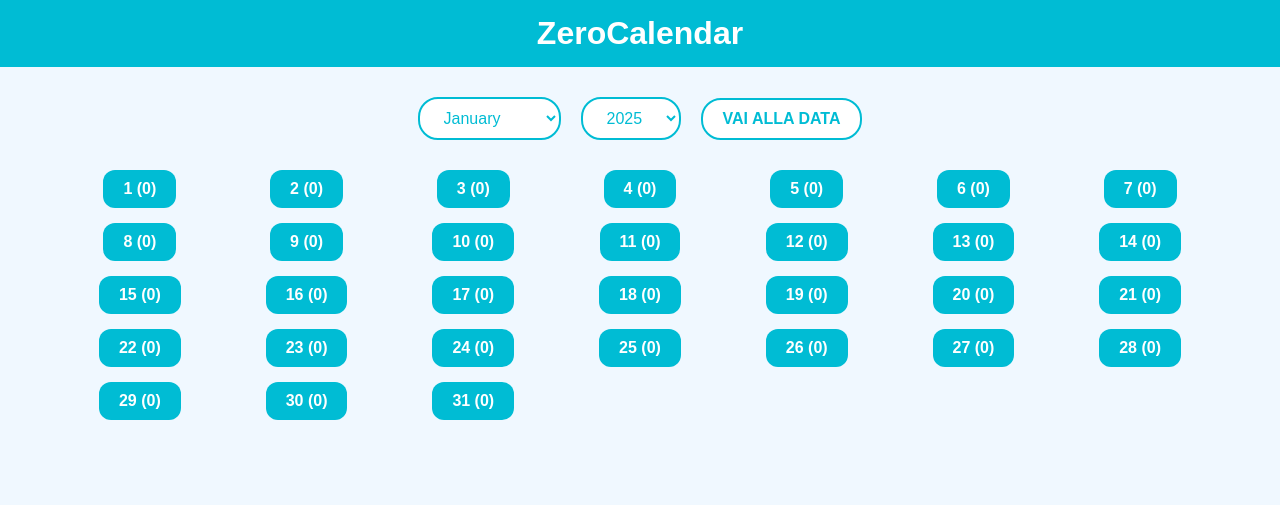
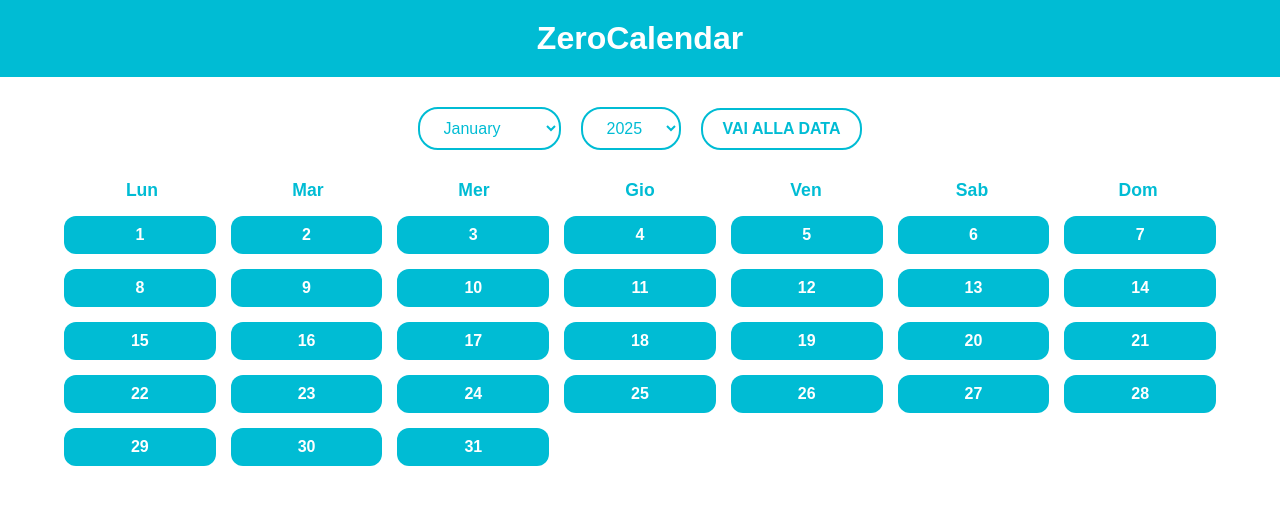
Before and after one commit to ZeroRickMore/ZeroCalendar, a Flask app: a page that uses templates/index.html in a window 1280 px wide. Shown: the top 505 px of the page. Run offline with Flask 3, Linux system fonts and the light colour scheme; data that the repository does not hold is empty.

Commit message:
Finalize css and index

```diff
--- a/static/styles.css
+++ b/static/styles.css
@@ -7,7 +7,7 @@
 
 body {
     font-family: Arial, sans-serif;
-    background-color: #f0f8ff; /* Light cyan background */
+    background-color: #ffffff;
     color: #333;
     text-align: center;
 }
@@ -16,7 +16,7 @@ body {
 .banner {
     background-color: #00bcd4; /* Cyan color */
     color: white;
-    padding: 15px 0;
+    padding: 20px 0;
     font-size: 2rem;
     font-weight: bold;
     text-align: center;
@@ -64,6 +64,20 @@ select:hover, .button:hover {
     font-weight: bold;
 }
 
+/* Weekdays Row */
+.weekdays-row {
+    display: grid;
+    grid-template-columns: repeat(7, 1fr);
+    gap: 10px;
+    margin-bottom: 15px;
+}
+
+.weekday {
+    font-weight: bold;
+    color: #00bcd4;
+    font-size: 1.1rem;
+}
+
 /* Days Grid */
 .days-grid {
     display: grid;
@@ -74,18 +88,20 @@ select:hover, .button:hover {
 
 .day {
     margin: 0;
+    position: relative;
 }
 
-/* Day Buttons */
 .day a {
-    display: inline-block;
-    padding: 10px 20px;
+    display: block;
+    width: 100%;
+    padding: 10px 0;
     background-color: #00bcd4;
     color: white;
     border-radius: 12px;
     text-decoration: none;
     font-weight: bold;
     transition: all 0.3s ease-in-out;
+    font-size: 1rem;
 }
 
 .day a:hover {
--- a/templates/index.html
+++ b/templates/index.html
@@ -30,13 +30,50 @@
             <button class="button" onclick="goToMonth()">Vai alla data</button>
         </div>
 
+        <!-- Weekdays Row -->
+        <div class="weekdays-row">
+            <div class="weekday">Lun</div>
+            <div class="weekday">Mar</div>
+            <div class="weekday">Mer</div>
+            <div class="weekday">Gio</div>
+            <div class="weekday">Ven</div>
+            <div class="weekday">Sab</div>
+            <div class="weekday">Dom</div>
+        </div>
+
         <!-- Calendar Days Grid -->
         <div class="days-grid">
             {% for day, number in day_numbers.items() %}
-                <div class="day">
-                    <a href="{{ url_for('view_day', day=day, year=year, month=month)}}">
-                        {{ day }} (<span>{{ number }}</span>)
-                    </a>
+                <div class="day{% if number is none %}empty{% endif %}">
+                    {% if number is none %}
+                        <a href="#" class="empty-day"></a>
+                    {% elif number is string %}
+                        <a href="{{ url_for('view_day', day=day, year=year, month=month)}}" class="past-day">
+                            {{ day }} <!-- (<span>{{ number }}</span>) -->
+                        </a>
+                    {% else %}
+                        {% if number == 0 %}
+                        <a href="{{ url_for('view_day', day=day, year=year, month=month)}}">
+                            {{ day }} <!-- (<span>{{ number }}</span>) -->
+                        </a>
+                        {% elif number < 3 %}
+                            <a href="{{ url_for('view_day', day=day, year=year, month=month)}}" class="low-day">
+                                {{ day }} <!-- (<span>{{ number }}</span>) -->
+                            </a>
+                        {% elif number < 4 %}
+                            <a href="{{ url_for('view_day', day=day, year=year, month=month)}}" class="medium-day">
+                                {{ day }} <!-- (<span>{{ number }}</span>) -->
+                            </a>
+                        {% elif number < 5 %}
+                            <a href="{{ url_for('view_day', day=day, year=year, month=month)}}" class="big-day">
+                                {{ day }} <!-- (<span>{{ number }}</span>) -->
+                            </a>
+                        {% else %}
+                            <a href="{{ url_for('view_day', day=day, year=year, month=month)}}" class="omega-day">
+                                {{ day }} <!-- (<span>{{ number }}</span>) -->
+                            </a>
+                        {% endif %}
+                    {% endif %}
                 </div>
             {% endfor %}
         </div>
```
Also changed, not shown: other parts of static/styles.css (+34 -21 lines).
